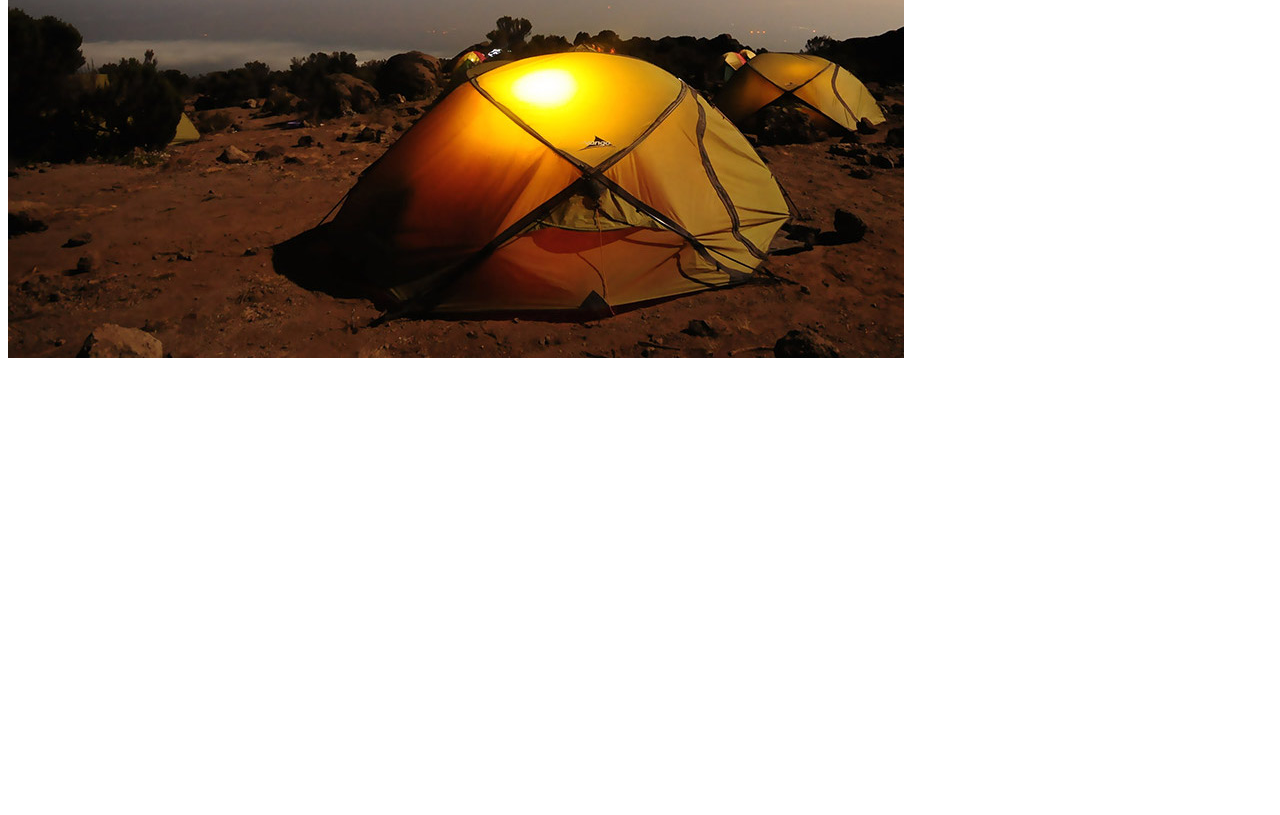
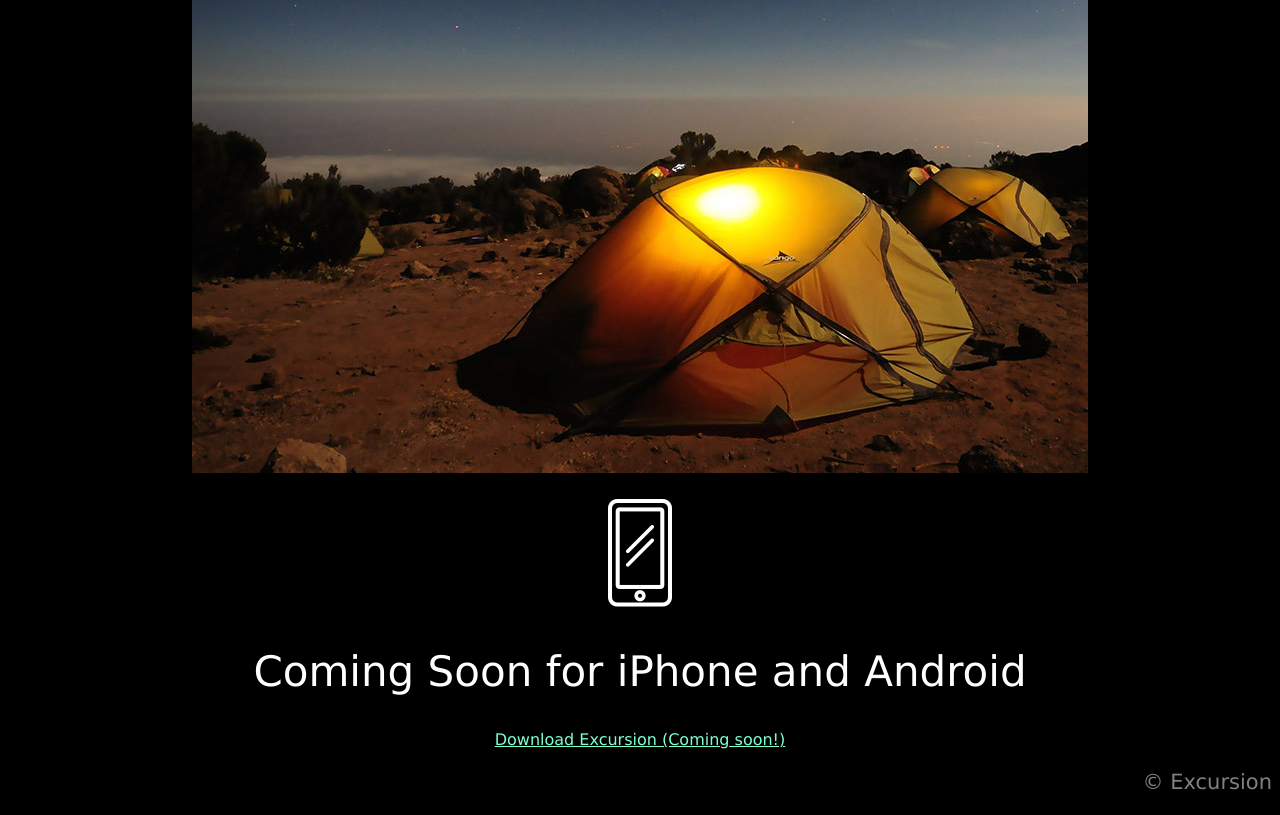
Before and after one commit to mrtwissel/excursion, a plain HTML site: page index.html in a window 1280 px wide. Shown: the part 538-1353 px from the top of the page. Before the commit the page ends 1044 px from the top, so only its background shows below. Drawn offline with Linux system fonts and the light colour scheme.

Commit message:
Nearly done, everything copied

```diff
--- a/index.html
+++ b/index.html
@@ -7,12 +7,17 @@
   </head>
   <body>
     <h1>Discover hidden places in the world around you</h1>
-    <a href="#"></a>Download Excursion (Coming soon!)</a>
+    <a class="cta" href="#">Download Excursion (Coming soon!)</a>
     <p><video src="./resources/videos/excursion.mp4" autoplay loop muted>
     </video></p>
     <h2>Your personal travel guide</h2>
     <p>Excursion remembers places you like, and recommends new points of interest around you.</p>
     <p><img src="./resources/images/camp.jpg"/></p>
     <p><img src="./resources/images/phone.png"/></p>
+    <h2>Coming Soon for iPhone and Android</h2>
+    <a class="cta" href="#">Download Excursion (Coming soon!)</a>
+    <div class="footer">
+      <p>&copy; Excursion</p>
+    </div>
   </body>
 </html>
--- a/resources/css/style.css
+++ b/resources/css/style.css
@@ -0,0 +1,30 @@
+html {
+  font-family: Verdana;
+  color: White;
+  text-align: center;
+  background-color: Black;
+}
+
+h1 {
+  font-weight: normal;
+  font-size: 50px;
+}
+
+h2 {
+  font-weight: 300;
+  font-size: 42px;
+}
+
+.cta {
+  color: Aquamarine;
+  font-size: 16px;
+}
+
+p {
+  color: Gray;
+  font-size: 21px;
+}
+
+.footer {
+  text-align: right;
+}
```
